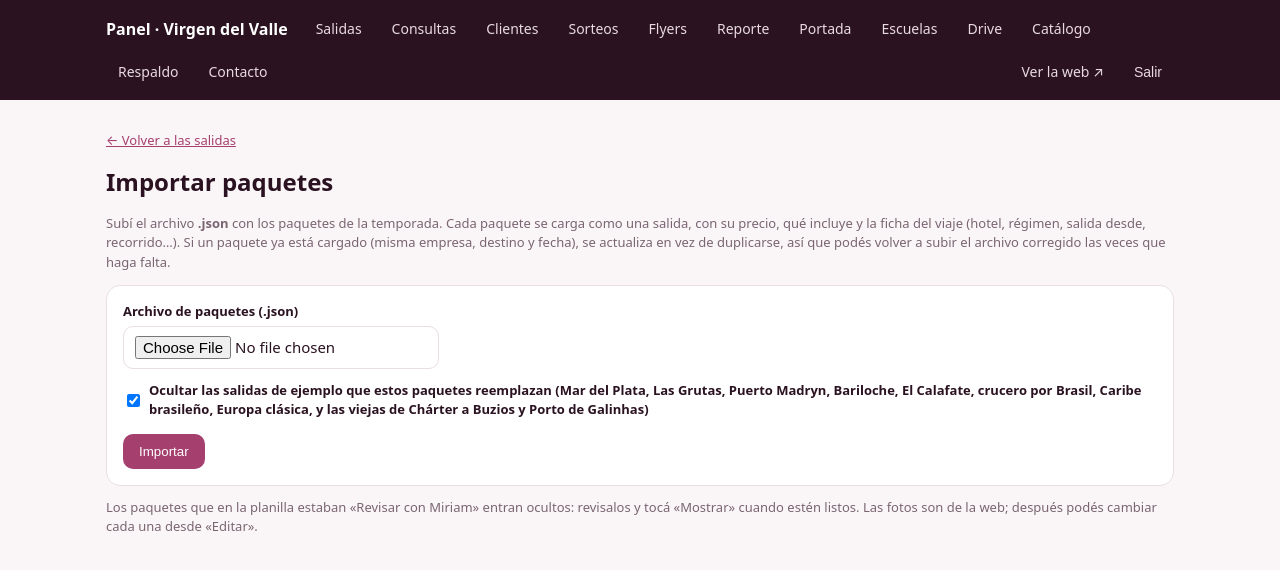
After one commit to ortolanimichael-collab/virgen-del-valle-web, a Flask app: page /admin/salidas/importar in a window 1280 px wide. The commit adds this page. Shown: the top 570 px of the page. Run offline with Flask 3, Linux system fonts and the light colour scheme; the visitor is signed in with stand-in values (Sample User, id 1).

Commit message:
Add files via upload

```diff
--- a/app.py
+++ b/app.py
@@ -81,6 +81,7 @@ class Salida(db.Model):
     activa = db.Column(db.Boolean, nullable=False, default=True)
     cupos = db.Column(db.Integer)                                                 # lugares totales (vacío = sin control de cupos)
     a_confirmar = db.Column(db.Boolean, default=False)                            # «Fecha a confirmar»: se muestra aunque la fecha haya pasado
+    ficha = db.Column(db.Text, default="")                                        # datos del viaje, uno por línea: «Hotel: Cadi Palace»
     creada = db.Column(db.DateTime, default=ahora)
     actualizada = db.Column(db.DateTime, default=ahora, onupdate=ahora)
 
@@ -114,7 +115,18 @@ class Salida(db.Model):
             d["destacado"] = True
         if self.a_confirmar:
             d["confirmar"] = True
+        if self.lista_ficha:
+            d["ficha"] = self.lista_ficha
         return d
+
+    @property
+    def lista_ficha(self):
+        filas = []
+        for linea in (self.ficha or "").splitlines():
+            k, sep, v = linea.partition(":")
+            if sep and k.strip() and v.strip():
+                filas.append([k.strip(), v.strip()])
+        return filas
 
 
 class Imagen(db.Model):
@@ -488,6 +500,7 @@ def crear_app(config=None):
         s.dia = " ".join((f.get("dia") or "").split())[:40]
         s.detalle = " ".join((f.get("detalle") or "").split())[:300]
         s.incluye = "\n".join(x.strip()[:80] for x in (f.get("incluye") or "").splitlines() if x.strip())[:800]
+        s.ficha = "\n".join(x.strip()[:400] for x in (f.get("ficha") or "").splitlines() if ":" in x)[:4000]
         s.precio = " ".join((f.get("precio") or "").split())[:40] or "Consultá"
         s.nota = " ".join((f.get("nota") or "").split())[:80]
         s.region = f.get("region") if f.get("region") in REGIONES else "argentina"
@@ -534,6 +547,83 @@ def crear_app(config=None):
                 flash(f"Salida «{s.destino}» cargada. Ya se ve en la web.", "ok")
                 return redirect(url_for("salidas"))
         return render_template("admin/salida_form.html", s=s, nueva=True, fotos=imagenes_de_la_web(), DIFICULTADES=DIFICULTADES)
+
+    @app.route("/admin/salidas/importar", methods=["GET", "POST"])
+    @admin
+    def salidas_importar():
+        """Carga muchos paquetes de una vez desde un archivo .json (el que se arma a partir de la planilla).
+        Si un paquete ya existe (misma empresa, destino y fecha) lo actualiza en vez de duplicarlo."""
+        if request.method == "GET":
+            return render_template("admin/importar.html")
+        arch = request.files.get("archivo")
+        if not arch or not arch.filename:
+            flash("Elegí el archivo .json.", "error")
+            return redirect(url_for("salidas_importar"))
+        try:
+            datos = json.loads(arch.read().decode("utf-8-sig"))
+            lista = datos["salidas"] if isinstance(datos, dict) else datos
+            assert isinstance(lista, list)
+        except Exception:
+            flash("Ese archivo no es un paquete de salidas válido (.json).", "error")
+            return redirect(url_for("salidas_importar"))
+
+        def t(v, n):
+            return " ".join(str(v or "").split())[:n]
+
+        nuevas = actualizadas = 0
+        errores = []
+        for i, x in enumerate(lista, 1):
+            try:
+                destino = t(x.get("destino"), 120)
+                fecha = date.fromisoformat(str(x.get("fecha")))
+                empresa = x.get("empresa") if x.get("empresa") in EMPRESAS else "vdv"
+                if not destino:
+                    raise ValueError("sin destino")
+            except Exception:
+                errores.append(f"fila {i}")
+                continue
+            s = Salida.query.filter_by(empresa=empresa, destino=destino, fecha=fecha).first()
+            if s is None:
+                s = Salida(empresa=empresa, destino=destino, fecha=fecha, slug=slug_unico(destino, fecha))
+                db.session.add(s)
+                nuevas += 1
+            else:
+                actualizadas += 1
+            tipos = [k for k in (x.get("tipo") or []) if k in TIPOS] or ["grupal"]
+            s.lugar, s.dia, s.detalle = t(x.get("lugar"), 120), t(x.get("dia"), 40), t(x.get("detalle"), 300)
+            s.incluye = "\n".join(t(k, 80) for k in (x.get("incluye") or []) if t(k, 80))[:800]
+            s.ficha = "\n".join(f"{t(k, 60)}: {t(v, 400)}" for k, v in (x.get("ficha") or []) if t(k, 60) and t(v, 400))[:4000]
+            s.precio, s.nota = t(x.get("precio"), 40) or "Consultá", t(x.get("nota"), 80)
+            s.img = t(x.get("img"), 200) or s.img or "img/sierras.jpg"
+            s.region = x.get("region") if x.get("region") in REGIONES else "argentina"
+            s.tipos = ",".join(dict.fromkeys(tipos))
+            s.estado = x.get("estado") if x.get("estado") in ESTADOS else "disponible"
+            s.a_confirmar = bool(x.get("a_confirmar"))
+            s.activa = bool(x.get("activa", True))
+            s.destacado = bool(x.get("destacado"))
+            db.session.flush()
+        ocultas = 0
+        if request.form.get("ocultar_ejemplos"):
+            # Solo las salidas de ejemplo que este archivo reemplaza con datos reales (las demás quedan como están)
+            reemplazadas = {"Mar del Plata", "Las Grutas", "Puerto Madryn y Península Valdés", "Bariloche y Circuito Chico",
+                            "El Calafate y Glaciar Perito Moreno", "Crucero por Brasil", "Brasil: el Caribe brasileño", "Europa clásica"}
+            for s in Salida.query.filter(Salida.activa.is_(True), Salida.empresa == "vdv", Salida.precio == "Consultá",
+                                         Salida.destino.in_(reemplazadas), Salida.fecha >= date(2027, 1, 1)).all():
+                s.activa = False
+                ocultas += 1
+            # Salidas originales de la web que también quedan reemplazadas (mismo producto, datos viejos)
+            for destino, fecha in (("Charter a Buzios", date(2027, 1, 3)), ("Porto de Galinhas", date(2027, 2, 6))):
+                for s in Salida.query.filter_by(empresa="vdv", destino=destino, fecha=fecha, activa=True).all():
+                    s.activa = False
+                    ocultas += 1
+        db.session.commit()
+        msg = f"Listo: {nuevas} salidas nuevas y {actualizadas} actualizadas."
+        if ocultas:
+            msg += f" Oculté {ocultas} salidas de ejemplo (siguen en el panel, por si querés volver a mostrarlas)."
+        if errores:
+            msg += f" No pude leer: {', '.join(errores)}."
+        flash(msg, "ok" if not errores else "error")
+        return redirect(url_for("salidas"))
 
     @app.route("/admin/salidas/<int:sid>", methods=["GET", "POST"])
     @admin
@@ -673,7 +763,7 @@ def crear_app(config=None):
 def migrar():
     """Agrega columnas nuevas a tablas que ya existían (create_all no toca tablas existentes)."""
     from sqlalchemy import inspect, text
-    nuevas = [("vdv_salida", "cupos", "INTEGER"), ("vdv_salida", "a_confirmar", "BOOLEAN DEFAULT FALSE"),
+    nuevas = [("vdv_salida", "cupos", "INTEGER"), ("vdv_salida", "a_confirmar", "BOOLEAN DEFAULT FALSE"), ("vdv_salida", "ficha", "TEXT DEFAULT ''"),
               ("vdv_imagen", "drive_id", "VARCHAR(80)"), ("vdvx_aula_video", "drive_id", "VARCHAR(80)"), ("vdvx_aula_video", "tamano", "BIGINT")]
     insp = inspect(db.engine)
     tablas = insp.get_table_names()
--- a/site/viaje.html
+++ b/site/viaje.html
@@ -36,8 +36,9 @@
   m.innerHTML=
   '<section class="vj-hero"><img src="'+s.img+'" alt=""><div class="wrap"><span class="kicker" style="color:#F1779E">'+V.esc(s.lugar)+' · '+V.esc(s.dia)+'</span><h1>'+V.esc(s.destino)+'</h1></div></section>'+
   '<section><div class="wrap"><a class="back" href="index.html#paquetes">← Ver todos los viajes</a><div class="vj">'+
-  '<div class="rv"><span class="kicker">El viaje</span><h2 class="h2">'+V.esc(s.destino)+'</h2><p class="lead" style="max-width:60ch">'+V.esc(s.detalle)+'.</p>'+
+  '<div class="rv"><span class="kicker">El viaje</span><h2 class="h2">'+V.esc(s.destino)+'</h2><p class="lead" style="max-width:60ch">'+V.esc((s.detalle||'').replace(/\.$/,''))+'.</p>'+
   '<h3 style="margin:30px 0 12px;font-weight:800">Qué incluye</h3><div class="tags" style="gap:10px">'+s.incluye.map(function(i){return '<span style="font-size:14px;padding:7px 14px">'+V.esc(i)+'</span>'}).join('')+'</div>'+
+  ((s.ficha&&s.ficha.length)?'<h3 style="margin:30px 0 12px;font-weight:800">Detalles del viaje</h3><dl class="ficha">'+s.ficha.map(function(f){return '<div><dt>'+V.esc(f[0])+'</dt><dd>'+V.esc(f[1])+'</dd></div>'}).join('')+'</dl>':'')+
   '<h3 style="margin:30px 0 12px;font-weight:800">Cómo reservar</h3><p class="lead">Escribinos por WhatsApp con el viaje elegido y la cantidad de pasajeros. Te confirmamos cupos, formas de pago y seña. La misma persona te acompaña hasta la salida.</p></div>'+
   '<aside class="box rv"><span class="badge '+s.estado+'" style="position:static;display:inline-block;margin-bottom:12px">'+estado+'</span>'+
   '<div class="pr">'+V.esc(s.precio)+'</div><p class="price"><small>'+V.esc(s.nota)+'</small></p>'+
--- /dev/null
+++ b/templates/admin/importar.html
@@ -0,0 +1,18 @@
+{% extends "admin/base.html" %}
+{% block titulo %}Importar paquetes{% endblock %}
+{% block c %}
+<p class="small"><a href="{{ url_for('salidas') }}">← Volver a las salidas</a></p>
+<h1>Importar paquetes</h1>
+<p class="muted small">Subí el archivo <b>.json</b> con los paquetes de la temporada. Cada paquete se carga como una salida, con su precio,
+qué incluye y la ficha del viaje (hotel, régimen, salida desde, recorrido…). Si un paquete ya está cargado (misma empresa, destino y fecha),
+se actualiza en vez de duplicarse, así que podés volver a subir el archivo corregido las veces que haga falta.</p>
+<form method="post" enctype="multipart/form-data" class="card" onsubmit="this.querySelector('button').textContent='Importando…'">
+  <input type="hidden" name="_csrf" value="{{ csrf_token() }}">
+  <div class="campo"><label>Archivo de paquetes (.json)</label><input type="file" name="archivo" accept=".json,application/json" required></div>
+  <label class="small" style="display:flex;gap:6px;align-items:center;margin:6px 0 14px"><input type="checkbox" name="ocultar_ejemplos" value="1" checked style="width:auto">
+    Ocultar las salidas de ejemplo que estos paquetes reemplazan (Mar del Plata, Las Grutas, Puerto Madryn, Bariloche, El Calafate, crucero por Brasil, Caribe brasileño, Europa clásica, y las viejas de Chárter a Buzios y Porto de Galinhas)</label>
+  <button class="btn">Importar</button>
+</form>
+<p class="small muted" style="margin-top:12px">Los paquetes que en la planilla estaban «Revisar con Miriam» entran ocultos: revisalos y tocá «Mostrar» cuando estén listos.
+Las fotos son de la web; después podés cambiar cada una desde «Editar».</p>
+{% endblock %}
--- a/templates/admin/salida_form.html
+++ b/templates/admin/salida_form.html
@@ -21,6 +21,8 @@
   </div>
   <div class="campo"><label>Descripción corta</label><input name="detalle" value="{{ s.detalle or '' }}" maxlength="300" style="width:100%" placeholder="Ej: 2 días y 1 noche en hotel 3 estrellas con media pensión"></div>
   <div class="campo"><label>Qué incluye (uno por línea)</label><textarea name="incluye" placeholder="Bus semi cama&#10;Hotel&#10;Media pensión">{{ s.incluye or '' }}</textarea></div>
+  <div class="campo"><label>Ficha del viaje (opcional, un dato por línea: «Título: dato»)</label><textarea name="ficha" rows="6" placeholder="Transporte: Bus mix con coordinador&#10;Duración: 6 días / 4 noches&#10;Hotel: Cadi Palace&#10;Régimen: Pensión completa&#10;Recorrido: Roma, Nápoles, Pompeya…">{{ s.ficha or '' }}</textarea>
+    <div class="small muted">Se muestra en la página del viaje como «Detalles del viaje».</div></div>
   <div class="g2">
     <div class="campo"><label>Precio (tal cual se muestra)</label><input name="precio" value="{{ s.precio or '' }}" maxlength="40" style="width:100%" placeholder="$255.000 · USD 889 · Consultá"></div>
     <div class="campo"><label>Aclaración del precio</label><input name="nota" value="{{ s.nota or '' }}" maxlength="80" style="width:100%" placeholder="3 cuotas sin interés · por persona · desde, base doble"></div>
--- a/templates/admin/salidas.html
+++ b/templates/admin/salidas.html
@@ -17,7 +17,7 @@
 {% endmacro %}
 {% block c %}
 <div class="row" style="justify-content:space-between"><h1>Salidas</h1>
-  <div class="row"><a class="btn" href="{{ url_for('salida_nueva') }}">+ Nueva salida</a><a class="btn sec" href="{{ url_for('salida_nueva', empresa='trekia') }}">+ Salida de Trekia</a></div></div>
+  <div class="row"><a class="btn" href="{{ url_for('salida_nueva') }}">+ Nueva salida</a><a class="btn sec" href="{{ url_for('salida_nueva', empresa='trekia') }}">+ Salida de Trekia</a><a class="btn sec" href="{{ url_for('salidas_importar') }}">⇪ Importar paquetes</a></div></div>
 {% if nuevas %}<div class="flash ok">Tenés <b>{{ nuevas }}</b> consulta{{ 's' if nuevas != 1 }} nueva{{ 's' if nuevas != 1 }}. <a href="{{ url_for('consultas', filtro='nueva') }}">Verlas</a></div>{% endif %}
 <p class="muted small">Lo que cargues acá aparece solo en la web. Las salidas con fecha pasada dejan de mostrarse solas (acá quedan abajo, por si querés copiarlas para la próxima).</p>
 <div class="lista">{% for s in proximas %}{{ tarjeta(s) }}{% else %}<div class="card muted">No hay salidas próximas. Cargá la primera con «Nueva salida».</div>{% endfor %}</div>
```
Also changed, not shown: site/css/vdv.css (+7 -0 lines), tests/test_app.py (+15 -0 lines).
